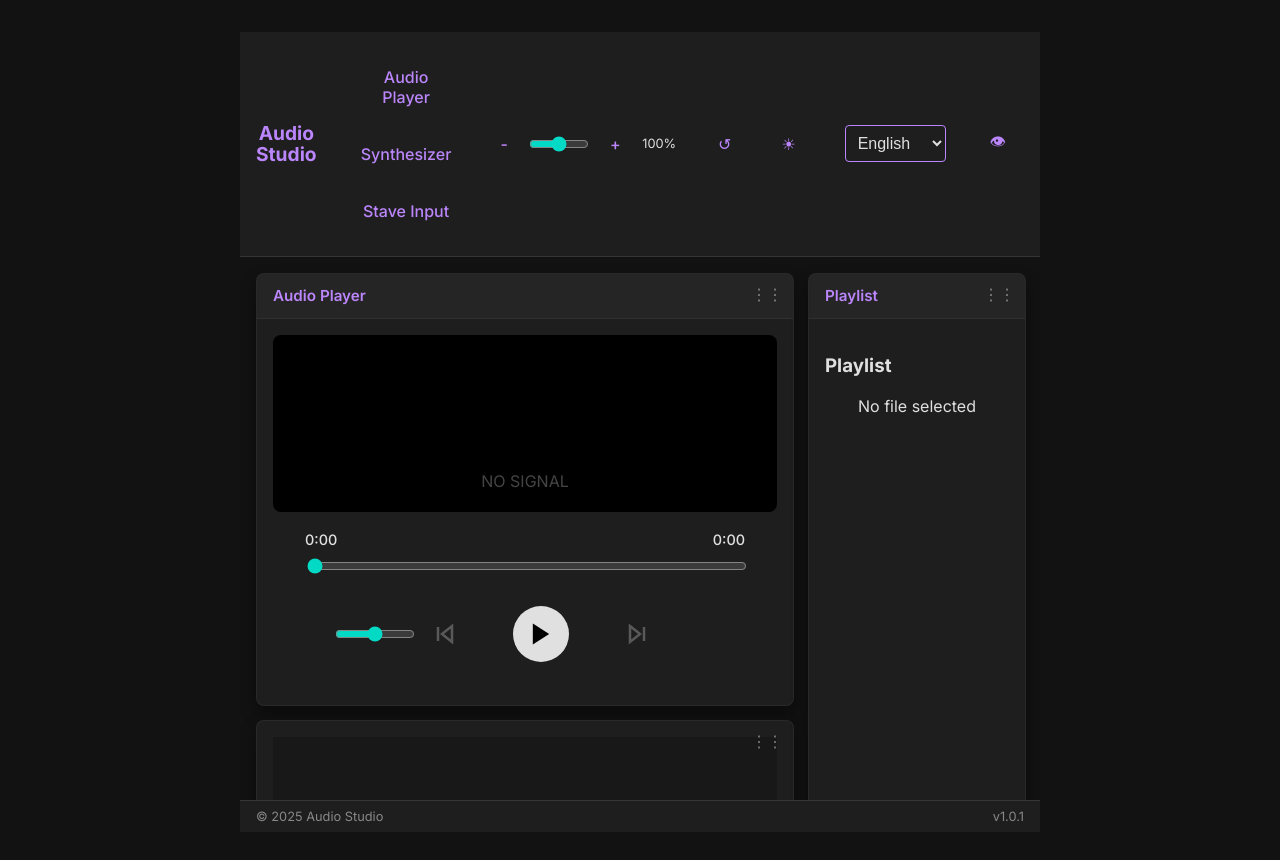
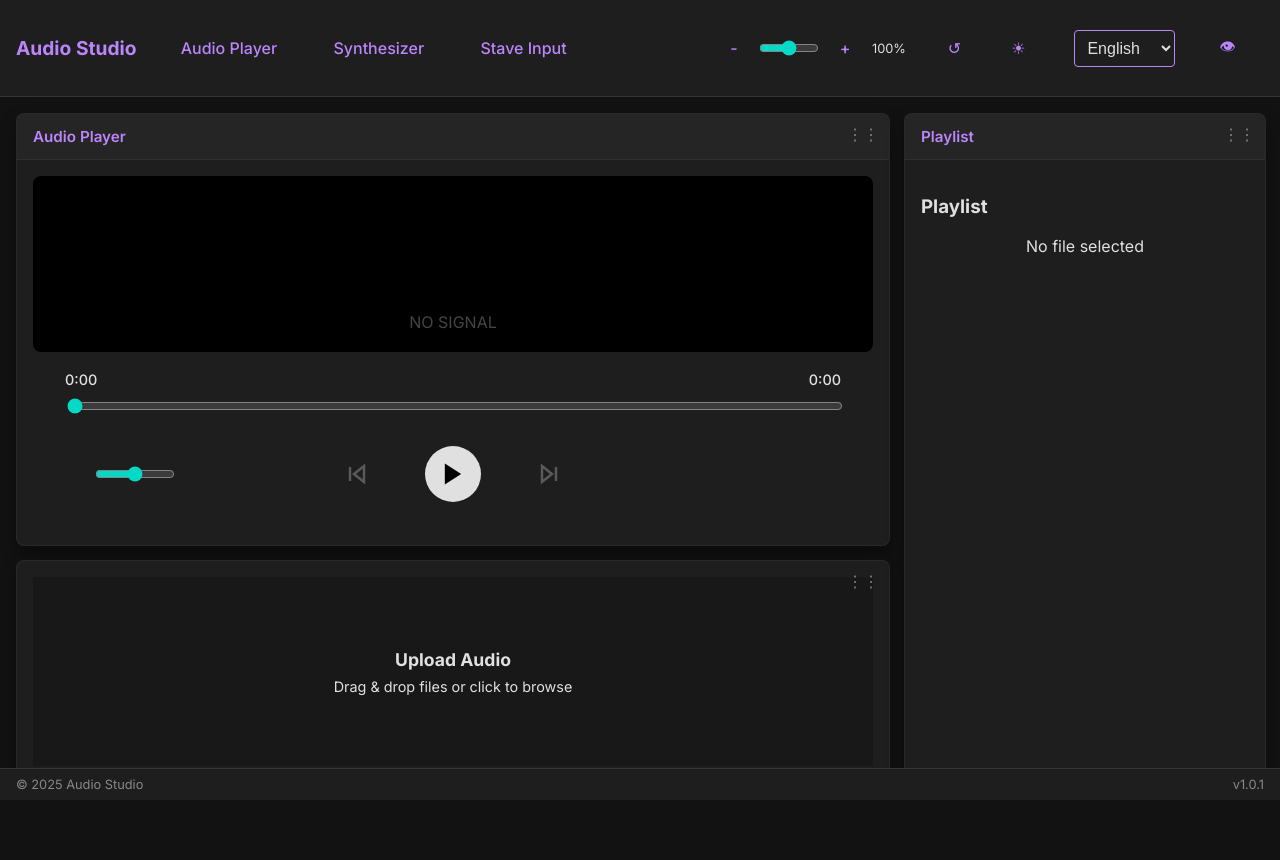
Before and after one commit to Luckysreee/MyAudioPlayer, a React (Vite) app: page / in a window 1280 px wide. Shown: the top 860 px of the page. After the commit the page ends 800 px from the top, so only its background shows below. Built offline with nearby package versions, Linux system fonts and the light colour scheme; the HTML template or start-up script is replaced by a standard one.

Commit message:
Fixing Bugs

```diff
--- a/src/styles/base.css
+++ b/src/styles/base.css
@@ -96,9 +96,9 @@ body {
 
 #root {
   width: 100%;
-  max-width: 800px;
-  margin: 0 auto;
-  padding: 2rem;
+  height: 100%;
+  margin: 0;
+  padding: 0;
   text-align: center;
 }
 
```
